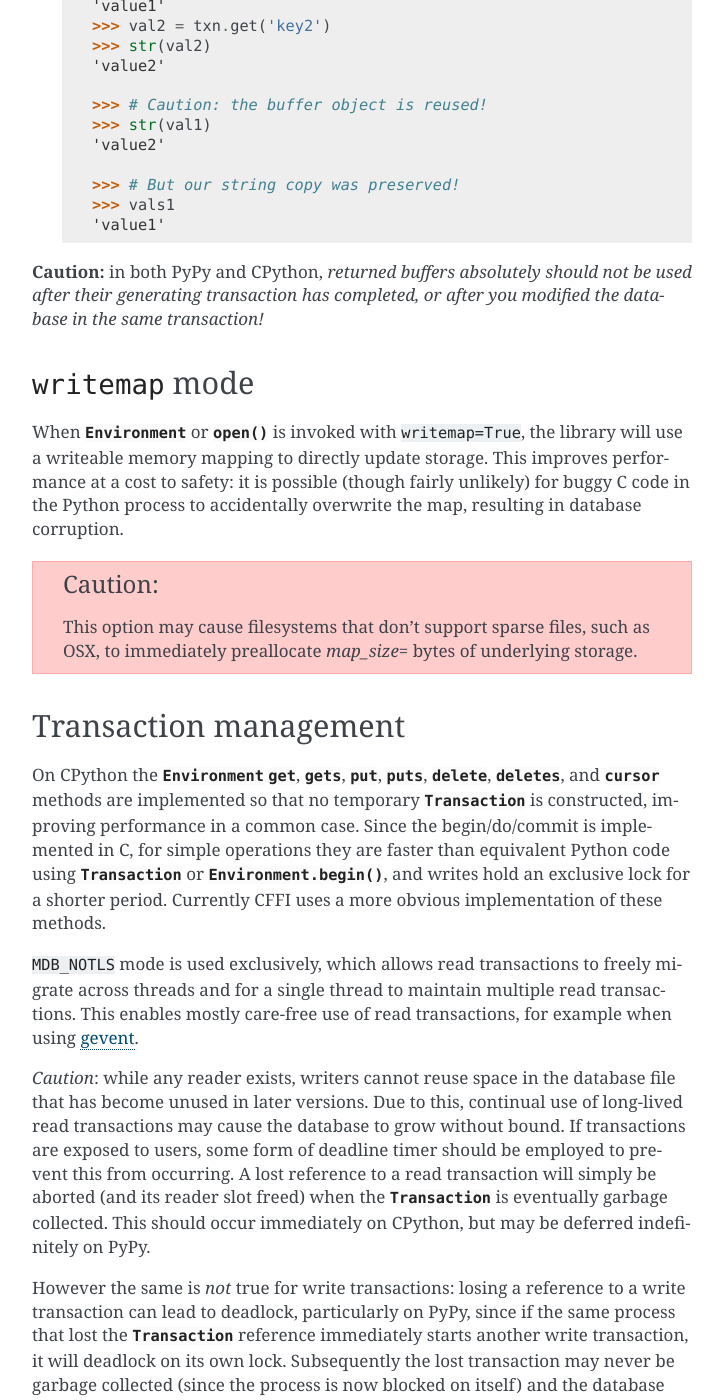
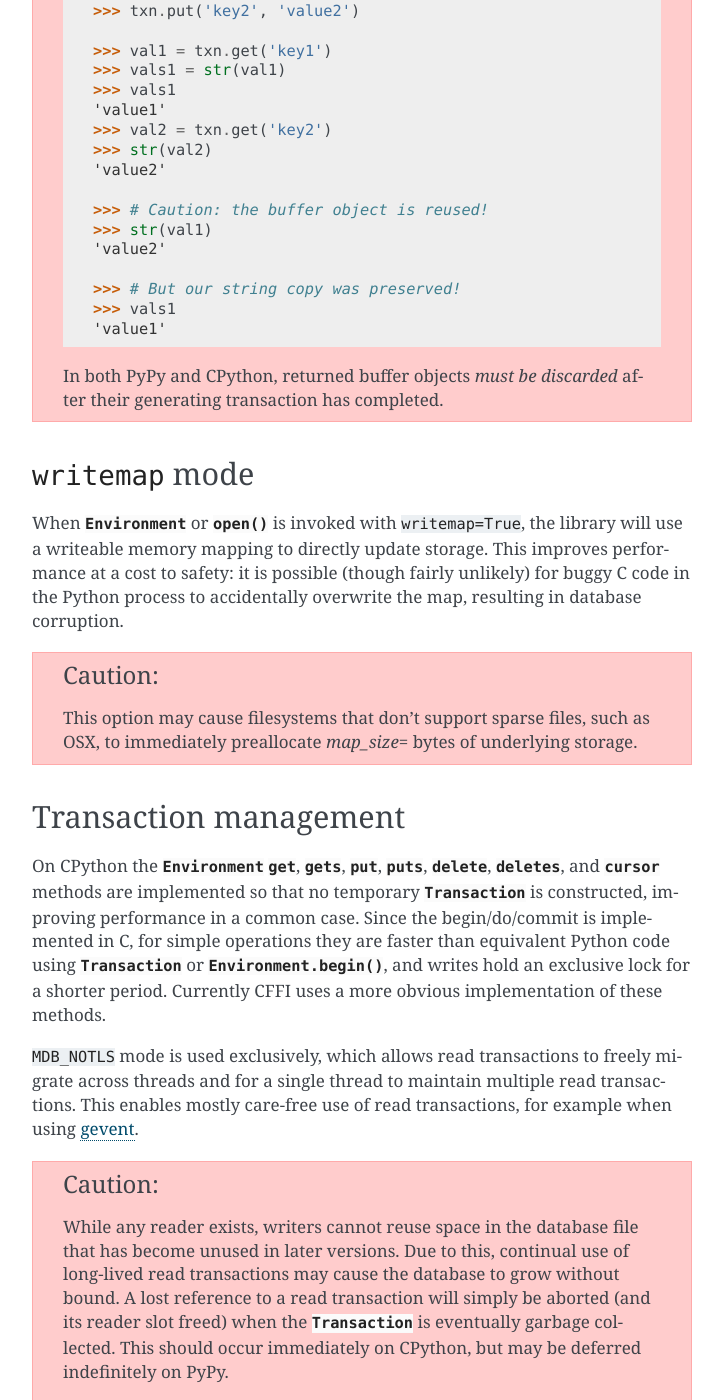
Before and after one commit to jnwatson/py-lmdb, a Sphinx documentation site: the page built from docs/index.rst, in a window 1280 px wide and 1400 px high, scrolled down 3954 px. Shown: the whole window, without its empty margins (388-1111 px from the left). Built offline with Sphinx 7.4.7, drawn with Linux system fonts in a browser that asks for light colours; some of the changed text lies outside the part shown.

Commit message:
Use a little more Sphinx markup

```diff
--- a/docs/index.rst
+++ b/docs/index.rst
@@ -81,13 +81,15 @@ To use the sub-database feature you must call :py:func:`lmdb.open` or
 databases required. This must be done by the first process or thread opening
 the environment as it is used to allocate resources kept in shared memory.
 
-**Caution:** MDB implements sub-databases by *storing a special descriptor key
-in the main database*. All databases in an environment *share the same file*.
-Because a sub-database is just a key in the main database, attempts to create
-one will fail if this key already exists. Furthermore *the key is visible to
-lookups and enumerations*. If your main database keyspace conflicts with the
-names you are using for sub-databases then consider moving the contents of your
-main database to another sub-database.
+.. caution::
+
+    MDB implements sub-databases by *storing a special descriptor key in the
+    main database*. All databases in an environment *share the same file*.
+    Because a sub-database is just a key in the main database, attempts to
+    create one will fail if this key already exists. Furthermore *the key is
+    visible to lookups and enumerations*. If your main database keyspace
+    conflicts with the names you are using for sub-databases then consider
+    moving the contents of your main database to another sub-database.
 
     ::
 
@@ -98,12 +100,11 @@ main database to another sub-database.
         >>> # Error: database cannot share name of existing key!
         >>> subdb = env.open_db('somename')
 
-**Caution:** when a sub-database has been opened with
-:py:meth:`Environment.open_db` the resulting handle is shared with all
-environment users. In particular this means any user calling
-:py:meth:`Environment.close_db` will invalidate the handle for all users. For
-this reason databases are never closed automatically, you must do it
-explicitly.
+When a sub-database has been opened with :py:meth:`Environment.open_db` the
+resulting handle is shared with all environment users. In particular this means
+any user calling :py:meth:`Environment.close_db` will invalidate the handle for
+all users. For this reason databases are never closed automatically, you must
+do it explicitly.
 
 There is little reason to close a handle: open handles only consume slots in
 the shared environment and repeated calls to :py:meth:`Environment.open_db` for
@@ -194,11 +195,13 @@ A buffer may be sliced without copying by passing it to :py:func:`buffer`:
         >>> len(sub_buf)
         200
 
-**Caution:** in CPython buffers returned by :py:class:`Transaction` and
-:py:class:`Cursor` are reused, so that consecutive calls to
-:py:class:`Transaction.get` or any of the :py:class:`Cursor` methods will
-overwrite the objects that have already been returned. To preserve a value
-returned in a buffer, convert it to a string using :py:func:`str`.
+.. caution::
+
+    In CPython buffers returned by :py:class:`Transaction` and
+    :py:class:`Cursor` are reused, so that consecutive calls to
+    :py:class:`Transaction.get` or any of the :py:class:`Cursor` methods will
+    overwrite the objects that have already been returned. To preserve a value
+    returned in a buffer, convert it to a string using :py:func:`str`.
 
     ::
 
@@ -222,10 +225,8 @@ returned in a buffer, convert it to a string using :py:func:`str`.
         >>> vals1
         'value1'
 
-**Caution:** in both PyPy and CPython, *returned buffers absolutely should not
-be used after their generating transaction has completed, or after you modified
-the database in the same transaction!*
-
+    In both PyPy and CPython, returned buffer objects *must be discarded* after
+    their generating transaction has completed.
 
 
 ``writemap`` mode
@@ -262,21 +263,23 @@ freely migrate across threads and for a single thread to maintain multiple read
 transactions. This enables mostly care-free use of read transactions, for
 example when using `gevent <http://www.gevent.org/>`_.
 
-*Caution*: while any reader exists, writers cannot reuse space in the database
-file that has become unused in later versions. Due to this, continual use of
-long-lived read transactions may cause the database to grow without bound. If
-transactions are exposed to users, some form of deadline timer should be
-employed to prevent this from occurring. A lost reference to a read transaction
-will simply be aborted (and its reader slot freed) when the
-:py:class:`Transaction` is eventually garbage collected. This should occur
-immediately on CPython, but may be deferred indefinitely on PyPy.
+.. caution::
 
-However the same is *not* true for write transactions: losing a reference to a
-write transaction can lead to deadlock, particularly on PyPy, since if the same
-process that lost the :py:class:`Transaction` reference immediately starts
-another write transaction, it will deadlock on its own lock. Subsequently the
-lost transaction may never be garbage collected (since the process is now
-blocked on itself) and the database will become unusable.
+    While any reader exists, writers cannot reuse space in the database file
+    that has become unused in later versions. Due to this, continual use of
+    long-lived read transactions may cause the database to grow without bound.
+    A lost reference to a read transaction will simply be aborted (and its
+    reader slot freed) when the :py:class:`Transaction` is eventually garbage
+    collected. This should occur immediately on CPython, but may be deferred
+    indefinitely on PyPy.
+
+    However the same is *not* true for write transactions: losing a reference
+    to a write transaction can lead to deadlock, particularly on PyPy, since if
+    the same process that lost the :py:class:`Transaction` reference
+    immediately starts another write transaction, it will deadlock on its own
+    lock. Subsequently the lost transaction may never be garbage collected
+    (since the process is now blocked on itself) and the database will become
+    unusable.
 
 These problems are easily avoided by always wrapping :py:class:`Transaction` in
 a ``with`` statement somewhere on the stack:
```
